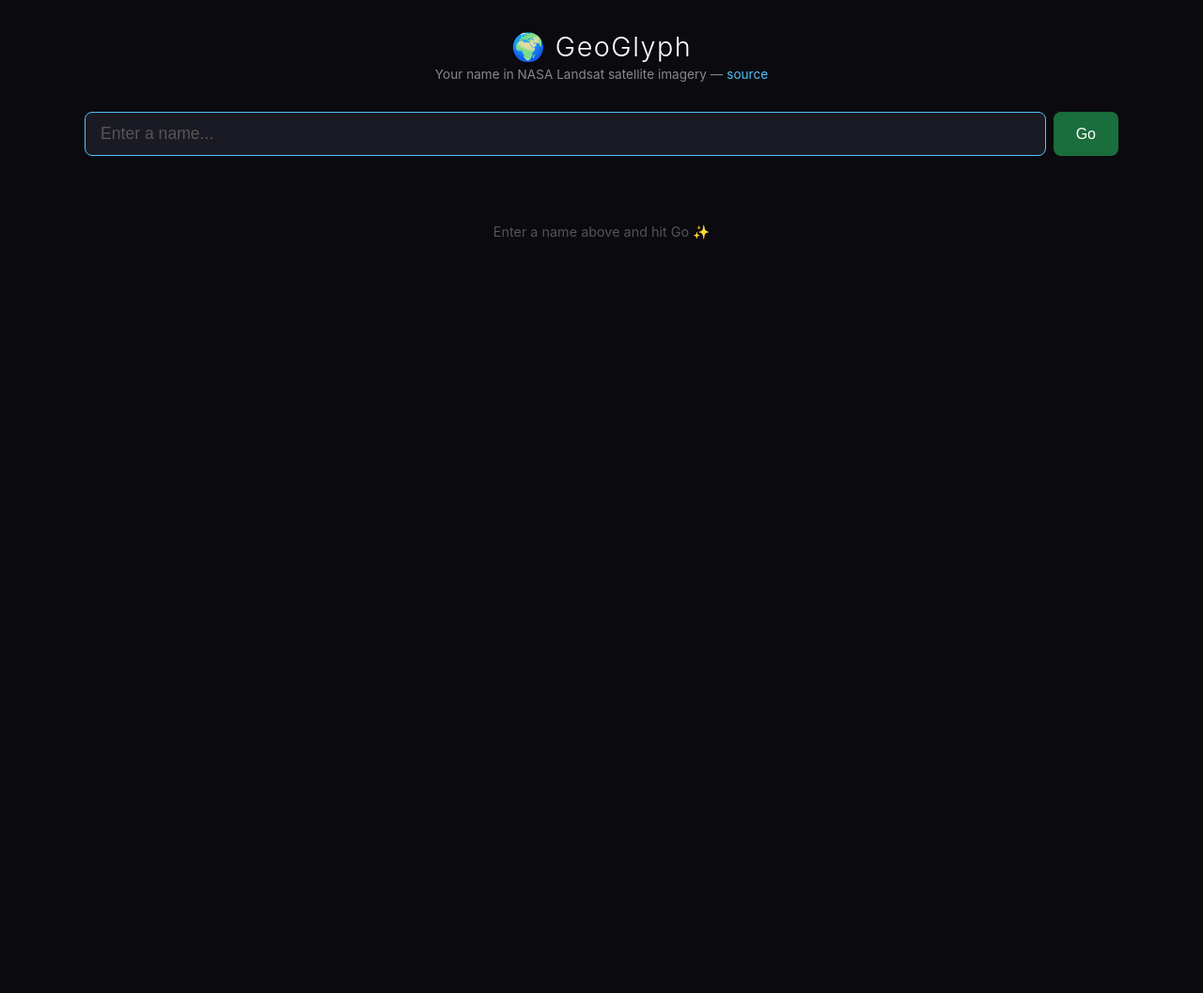
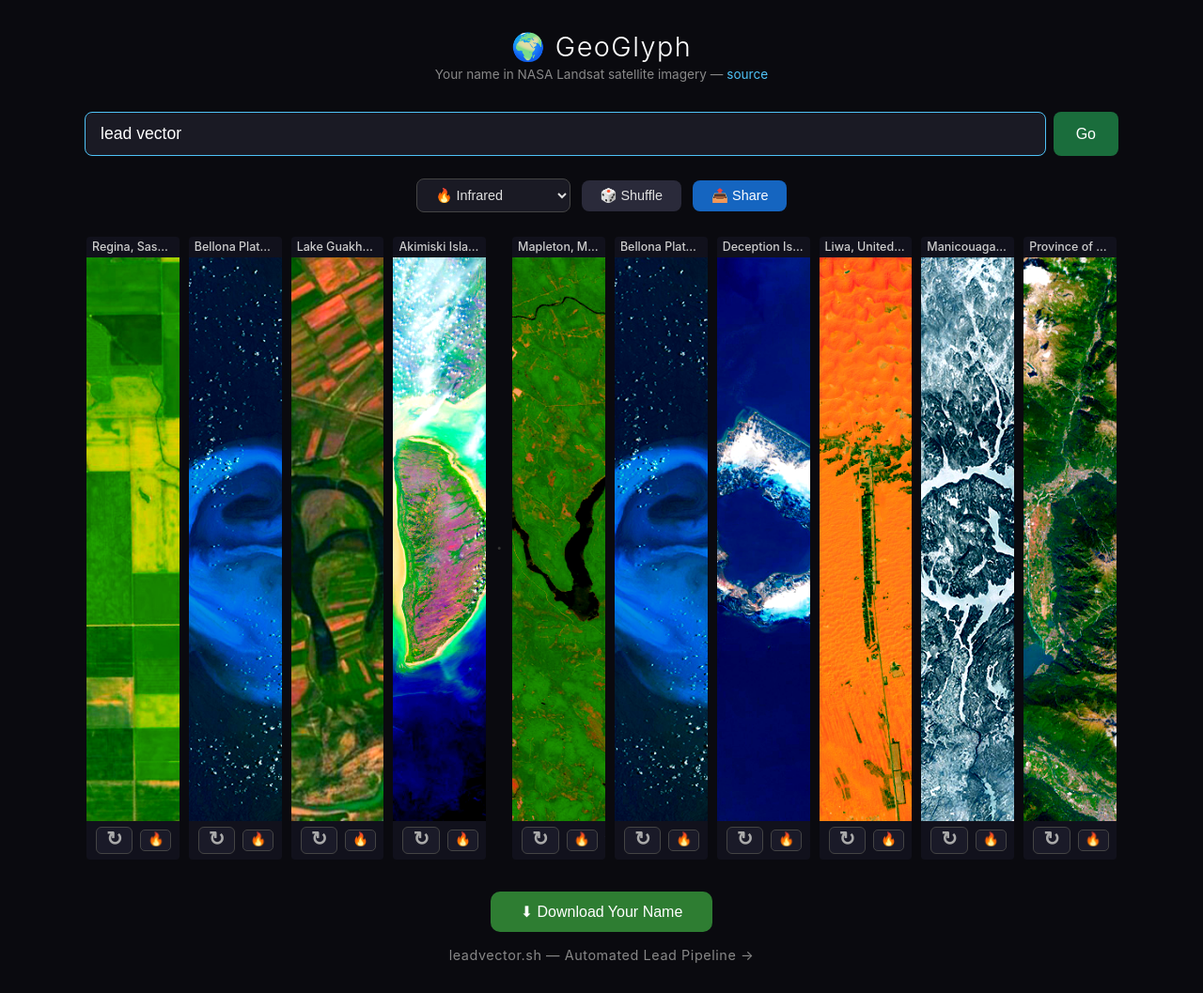
Before and after one commit to Ramsec-create/geoglyph, a FastAPI app: page / in a window 1280 px wide. Shown: the whole page at 94% size. Before the commit the page ends 255 px from the top, so only its background shows below. Run offline with FastAPI, Linux system fonts and the light colour scheme.

Commit message:
fix stray brace causing JS error; default name → 'lead vector'

```diff
--- a/templates/index.html
+++ b/templates/index.html
@@ -436,11 +436,11 @@ function $(id) { return document.getElementById(id); }
 Promise.all([
   fetch('/variants').then(r => r.json()).then(d => { VARIANT_MAP = d; })
 ]).then(() => {
-  $('nameInput').value = 'Sriram';
+  $('nameInput').value = 'lead vector';
   renderName();
 }).catch(() => {
   // Fallback: render with empty VARIANT_MAP (all 1/1 badges)
-  $('nameInput').value = 'Sriram';
+  $('nameInput').value = 'lead vector';
   renderName();
 });
 
@@ -692,7 +692,6 @@ function applyFilter() {
     const params = buildImageParams();
     fetch('/generate?' + params.toString()).catch(() => {});
   }
-  }
 
   function downloadImage() {
     // Always fetch branded version — don't use cached display blob
```
